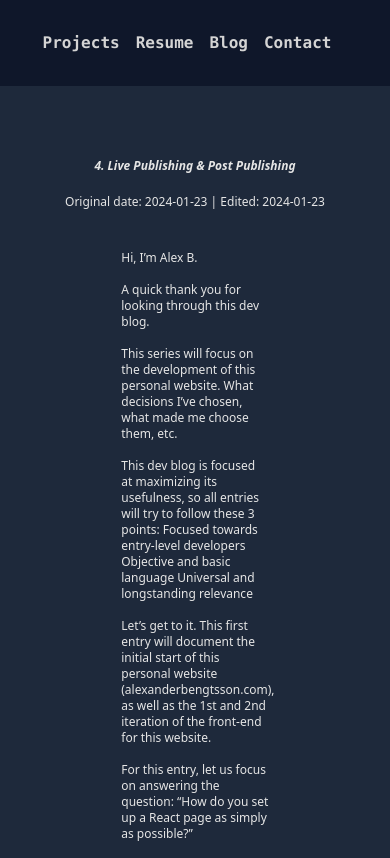
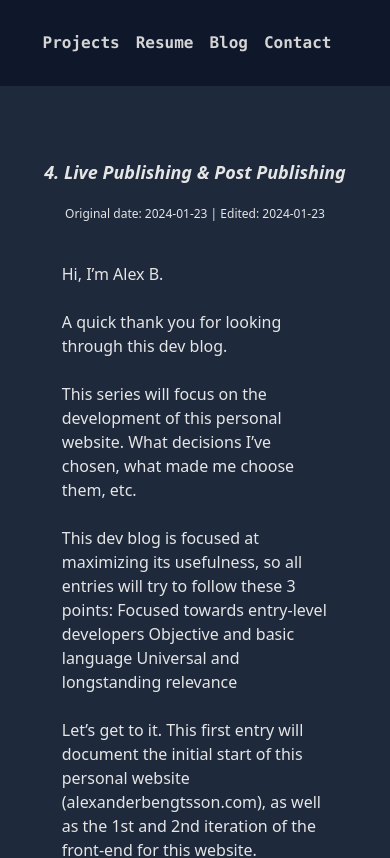
Before and after one commit to Panabana/panabana-portfolio-2024, a React (Create React App) app: page /Series1Post4 in a window 390 px wide. Shown: the top 858 px of the page. Built offline with nearby package versions, Linux system fonts and the light colour scheme.

Commit message:
add same formatting to other posts

```diff
--- a/src/pages/series/series1/Series1Post1.js
+++ b/src/pages/series/series1/Series1Post1.js
@@ -7,13 +7,13 @@ export default function Series1Post1() {
             <div className="flex-grow text-neutral-200 bg-slate-800 py-8 sm:py-10">
                 <div id="projects" className="container mx-auto min-h-dvh justify-center body-font">
                     <div className="container px-5 mx-auto lg:px-40">
-                        <h2 className="sm:text-xl text-xs text-center italic font-bold mt-5 p-5">
+                        <h2 className="sm:text-xl text-lg text-center italic font-bold mt-5 p-5">
                             1. Initial Start and Frontend
                         </h2>
                         <h3 className="sm:text-base text-xs text-center">
                             Original date: 2023-12-14 | Edited: 2024-01-23
                         </h3>
-                        <p className="mx-auto text-xs sm:text-lg text-left p-10 w-[65%]">
+                        <p className="mx-auto text-base sm:text-lg text-left p-10 w-[99%] sm:w-[65%]">
                             Hi, I’m Alex B.
                             <br /><br />
                             A quick thank you to you, the reader, for reading this dev blog.
--- a/src/pages/series/series1/Series1Post2.js
+++ b/src/pages/series/series1/Series1Post2.js
@@ -7,13 +7,13 @@ export default function Series1Post2() {
             <div className="flex-grow text-neutral-200 bg-slate-800 py-8 sm:py-10">
                 <div id="projects" className="container mx-auto min-h-dvh justify-center body-font">
                     <div className="container px-5 mx-auto lg:px-40">
-                        <h2 className="sm:text-xl text-xs text-center italic font-bold mt-5 p-5">
+                        <h2 className="sm:text-xl text-lg text-center italic font-bold mt-5 p-5">
                             2. About Subdomains or Multiple Site Pages
                         </h2>
                         <h3 className="sm:text-base text-xs text-center">
                             Original date: 2023-12-19 | Edited: 2024-01-23
                         </h3>
-                        <p className="mx-auto text-xs sm:text-lg text-left p-10 w-[65%]">
+                        <p className="mx-auto text-base sm:text-lg text-left p-10 w-[99%] sm:w-[65%]">
                             Hi, I’m Alex B.
                             <br /><br />
                             One main objective for this website is to be easy to navigate for the user. I would like to go
--- a/src/pages/series/series1/Series1Post4.js
+++ b/src/pages/series/series1/Series1Post4.js
@@ -7,13 +7,13 @@ export default function Series1Post4() {
             <div className="flex-grow text-neutral-200 bg-slate-800 py-8 sm:py-10">
                 <div id="projects" className="container mx-auto min-h-dvh justify-center body-font">
                     <div className="container px-5 mx-auto lg:px-40">
-                        <h2 className="sm:text-xl text-xs text-center italic font-bold mt-5 p-5">
+                        <h2 className="sm:text-xl text-lg text-center italic font-bold mt-5 p-5">
                             4. Live Publishing & Post Publishing
                         </h2>
                         <h3 className="sm:text-base text-xs text-center">
                             Original date: 2024-01-23 | Edited: 2024-01-23
                         </h3>
-                        <p className="mx-auto text-xs sm:text-lg text-left p-10 w-[65%]">
+                        <p className="mx-auto text-base sm:text-lg text-left p-10 w-[99%] sm:w-[65%]">
                             Hi, I’m Alex B.
                             <br /><br />
                             A quick thank you for looking through this dev blog.
```
